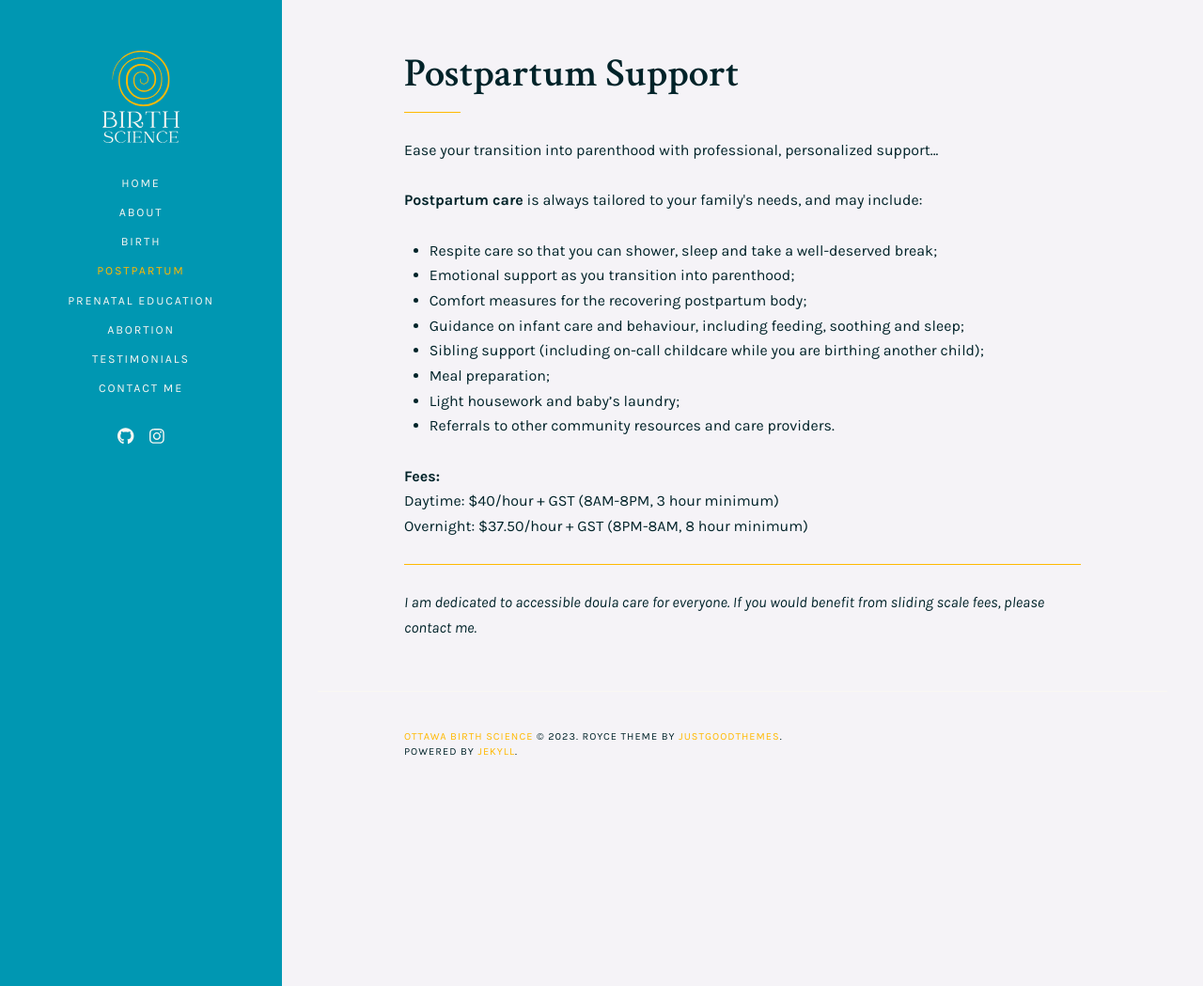
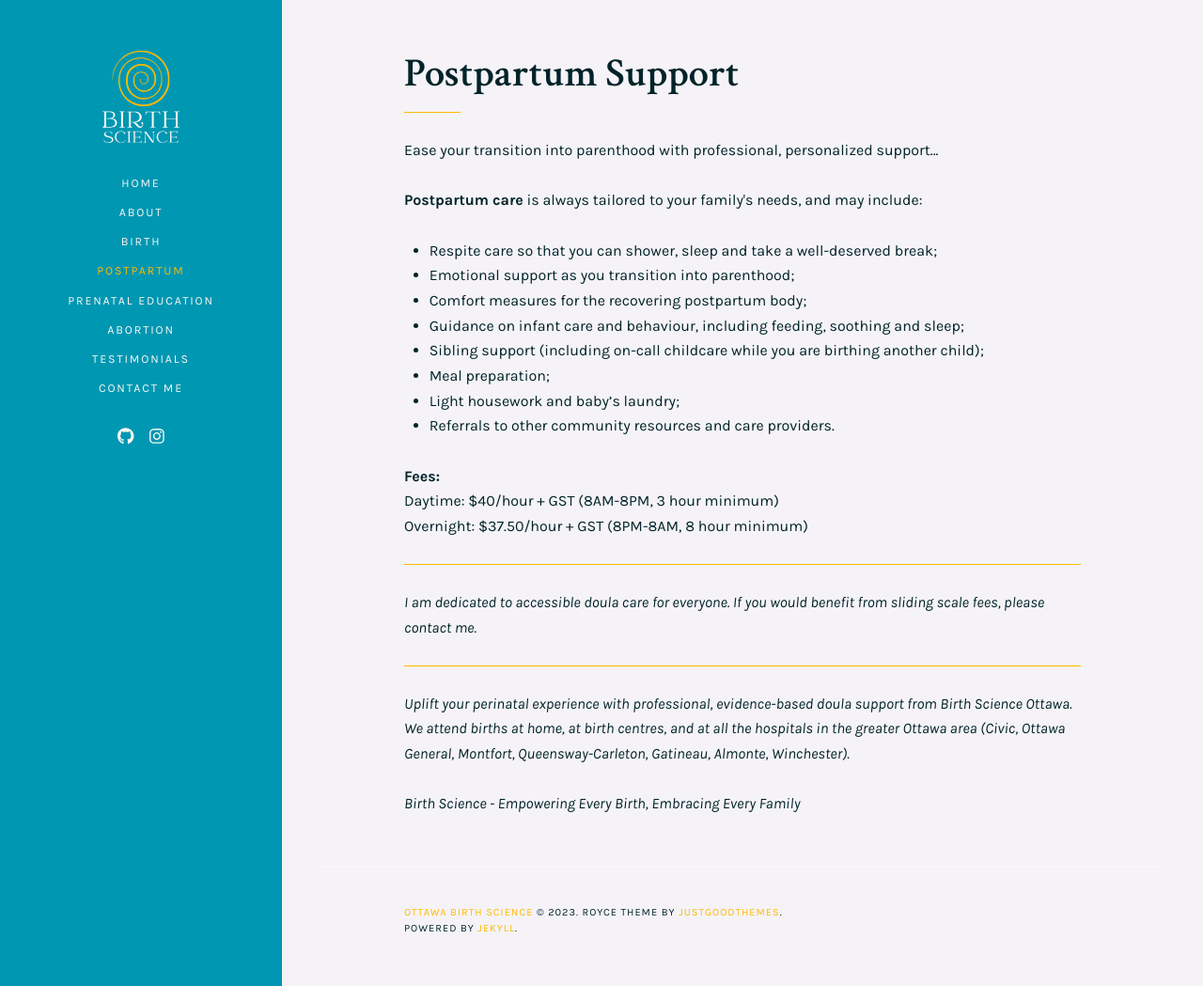
Before and after one commit to mch3rry/mypage, a Jekyll site: the page built from postpartum.md, in a window 1280 px wide and 1049 px high. Shown: the whole window at 94% size. Built offline with Jekyll 4.4.1, drawn with Linux system fonts in a browser that asks for light colours.

Commit message:
Update postpartum.md

```diff
--- a/postpartum.md
+++ b/postpartum.md
@@ -23,3 +23,9 @@
 <hr style="height:1px;border-width:0;color:#ffb901;background-color:#ffb901">
 
 <p><i>I am dedicated to accessible doula care for everyone. If you would benefit from sliding scale fees, please contact me.</i></p>
+
+<hr style="height:1px;border-width:0;color:#ffb901;background-color:#ffb901">
+
+<p><i>Uplift your perinatal experience with professional, evidence-based doula support from Birth Science Ottawa. We attend births at home, at birth centres, and at all the hospitals in the greater Ottawa area (Civic, Ottawa General, Montfort, Queensway-Carleton, Gatineau, Almonte, Winchester).</i></p>
+
+<p><i>Birth Science - Empowering Every Birth, Embracing Every Family</i></p>
```
